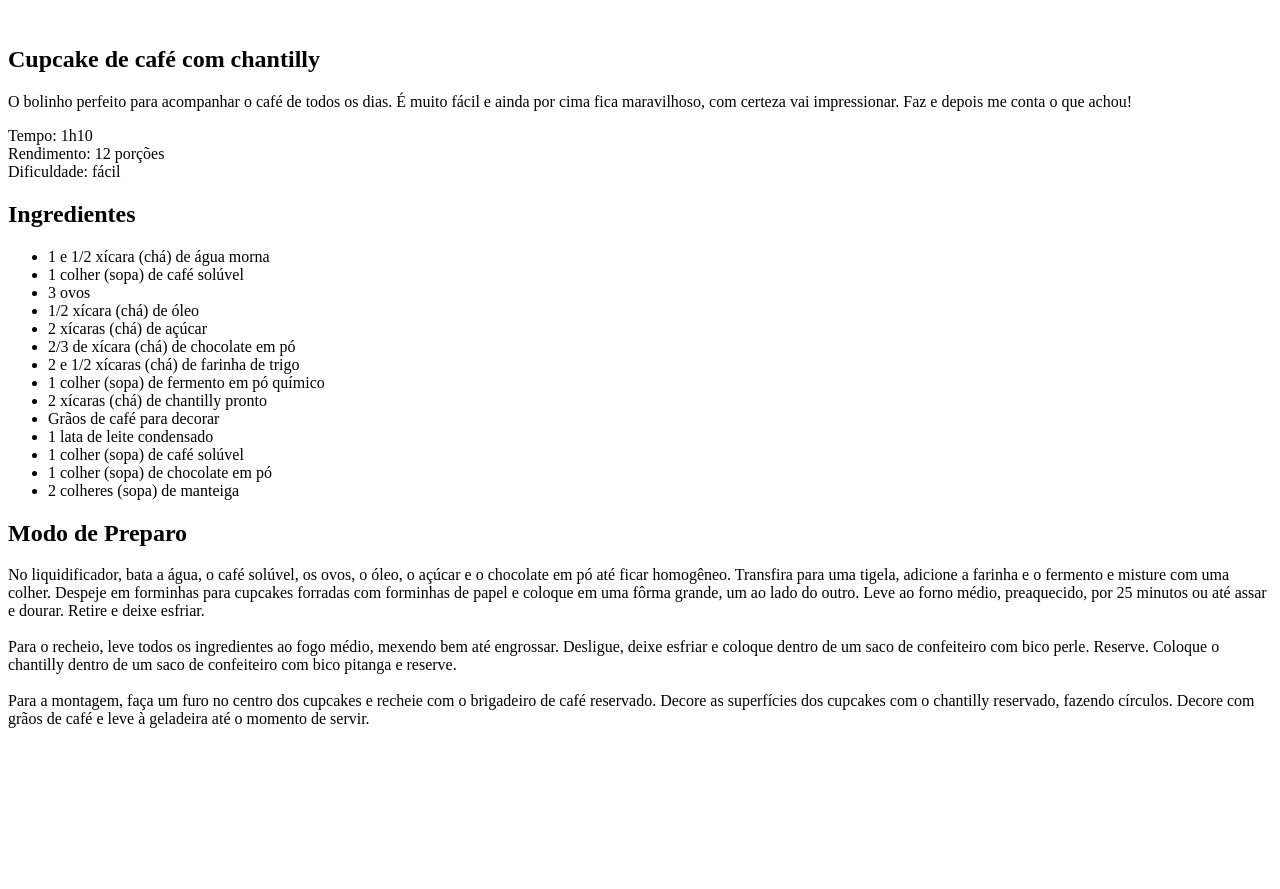
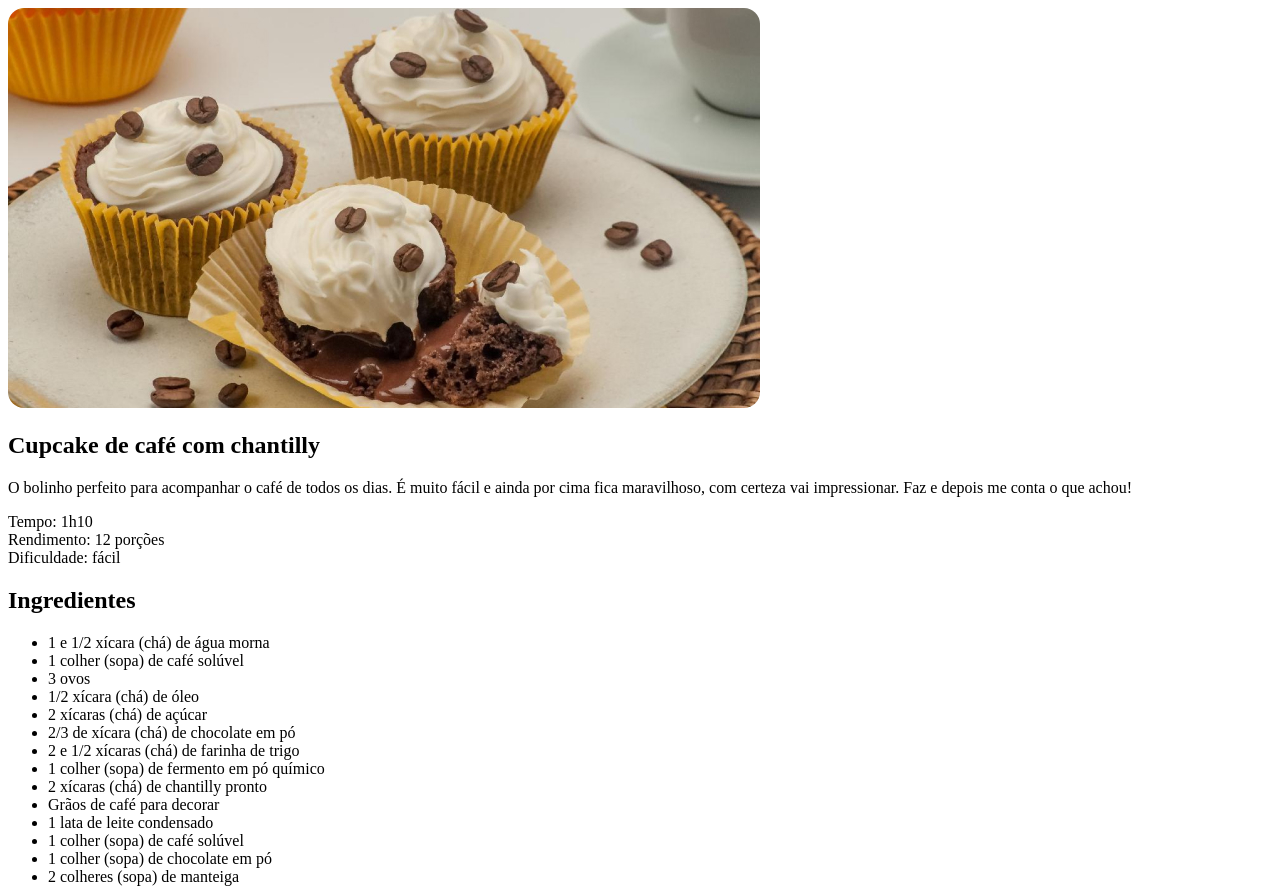
Before and after one commit to Mnovis/Cupcake-Page, a plain HTML site: page index.html in a window 1280 px wide. Shown: the top 889 px of the page. Before the commit the page ends 800 px from the top, so only its background shows below. Drawn offline with Linux system fonts and the light colour scheme.

Commit message:
Adicionando Imgs e style.css

```diff
--- a/index.html
+++ b/index.html
@@ -5,12 +5,13 @@
     <meta charset="UTF-8">
     <meta name="viewport" content="width=device-width, initial-scale=1.0">
     <title>Página de receita</title>
+    <link rel="stylesheet" href="style.css">
 </head>
 
 <body>
     <div id="page">
 
-        <img src="" alt="">
+        <img src="assets/main-image.jpg" alt="Imagem de um Cupcake">
         <main>
             <section id="about">
                 <h1>Cupcake de café com chantilly</h1>
--- /dev/null
+++ b/style.css
@@ -0,0 +1,3 @@
+img {
+    border-radius: 16px;
+}
```
Also changed, not shown: assets/Página de receita.jpg (added), assets/main-image.jpg (added).
